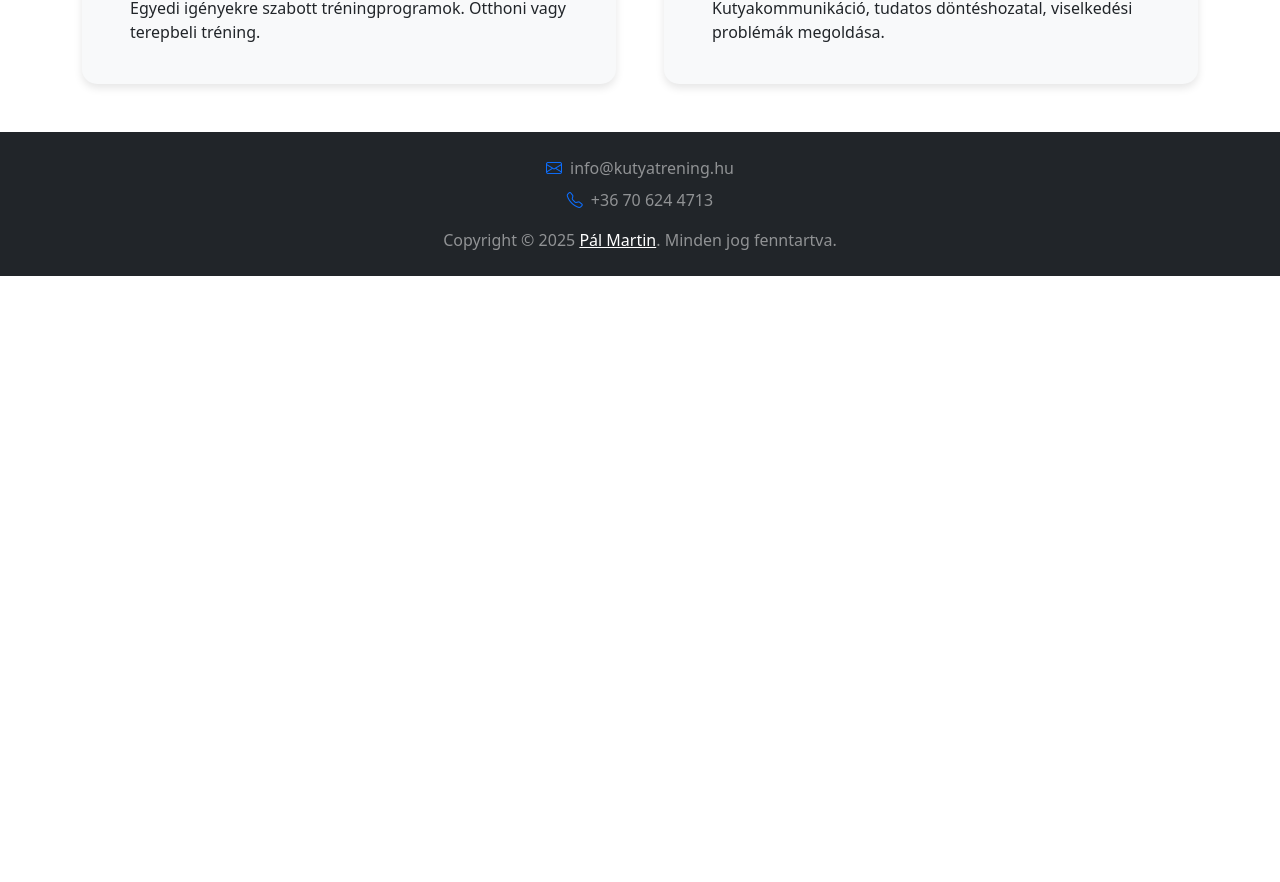
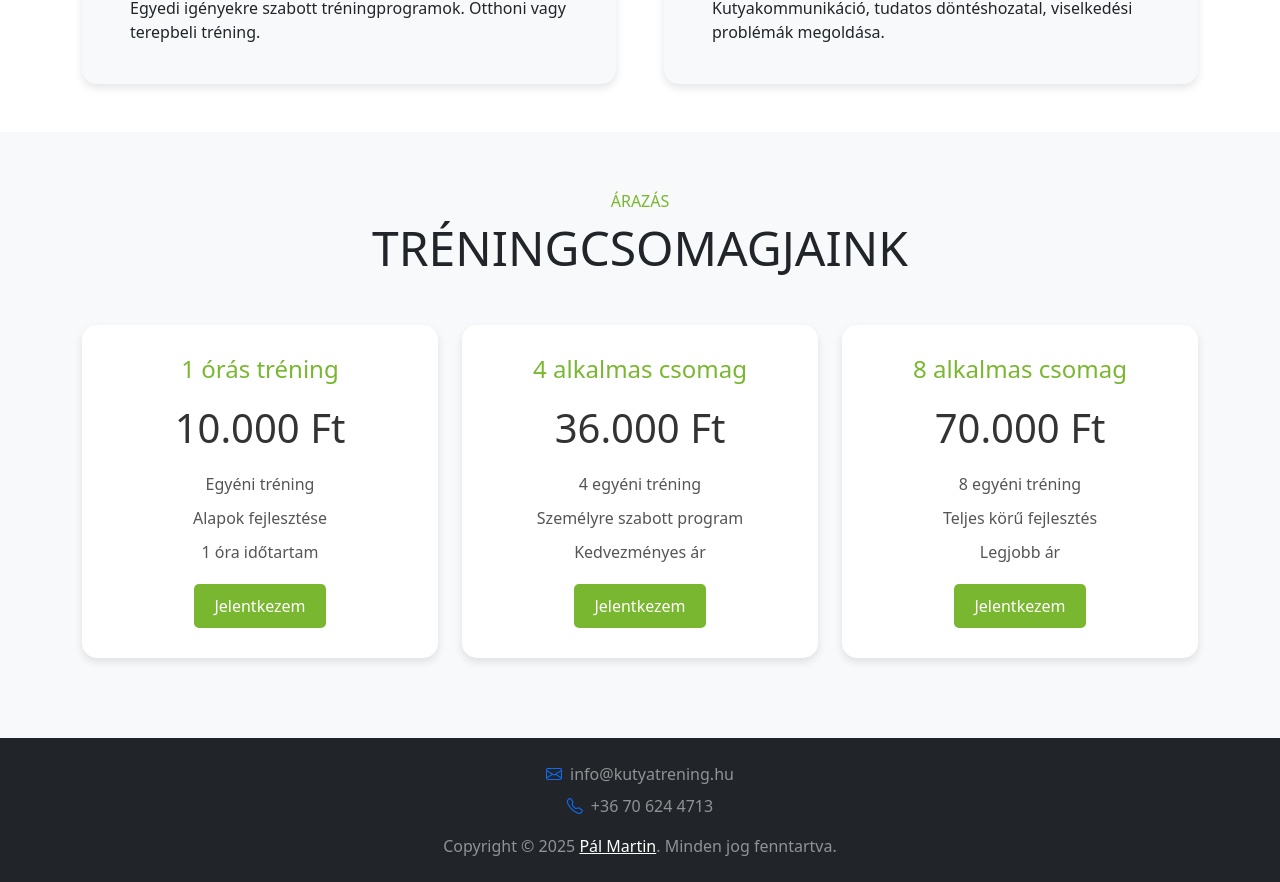
Before and after one commit to XY56L7/lang_tamas_dog_trainer, a React (Create React App) app: page / in a window 1280 px wide. Shown: the part 2996-3878 px from the top of the page. Before the commit the page ends 3272 px from the top, so only its background shows below. Built offline with nearby package versions, Linux system fonts and the light colour scheme.

Commit message:
Add the price component

```diff
--- a/src/App.tsx
+++ b/src/App.tsx
@@ -7,6 +7,7 @@ import Services from './Services';
 
 import Footer from './Footer';
 import './styles.css';
+import Pricing from './Pricing';
 
 const App = () => {
     return (
@@ -16,6 +17,7 @@ const App = () => {
             <Hero />
             <About />
             <Services />
+            <Pricing/>
             <Footer />
         </div>
     );
--- /dev/null
+++ b/src/Pricing.css
@@ -0,0 +1,64 @@
+/* Pricing.css */
+.pricing-section {
+    padding: 60px 0;
+    background-color: #f8f9fa; /* Világos háttérszín */
+}
+
+.pricing-card {
+    background: white;
+    border-radius: 15px;
+    box-shadow: 0 4px 8px rgba(0, 0, 0, 0.1);
+    padding: 30px;
+    text-align: center;
+    transition: transform 0.3s ease, box-shadow 0.3s ease;
+    margin-bottom: 20px; /* Térköz a kártyák között */
+}
+
+.pricing-card:hover {
+    transform: translateY(-10px);
+    box-shadow: 0 6px 12px rgba(0, 0, 0, 0.15);
+}
+
+.pricing-card h3 {
+    font-size: 1.5rem;
+    color: #7AB730; /* Zöld szín */
+    margin-bottom: 20px;
+}
+
+.pricing-card h2 {
+    font-size: 2.5rem;
+    color: #333;
+    margin-bottom: 20px;
+}
+
+.pricing-card ul {
+    list-style: none;
+    padding: 0;
+    margin-bottom: 20px;
+}
+
+.pricing-card ul li {
+    margin-bottom: 10px;
+    color: #555;
+}
+
+.pricing-card button {
+    background-color: #7AB730;
+    color: white;
+    border: none;
+    padding: 10px 20px;
+    border-radius: 5px;
+    cursor: pointer;
+    transition: background-color 0.3s ease;
+}
+
+.pricing-card button:hover {
+    background-color: #5a8f22; /* Sötétebb zöld hover esetén */
+}
+
+/* Responsive adjustments */
+@media (max-width: 767.98px) {
+    .pricing-card {
+        margin-bottom: 30px; /* Nagyobb térköz telefonon */
+    }
+}
--- a/src/Pricing.tsx
+++ b/src/Pricing.tsx
@@ -1,48 +1,57 @@
 import React from 'react';
+import './Pricing.css';
 
 const Pricing = () => {
     return (
-        <div className="container-fluid py-5">
+        <div className="pricing-section">
             <div className="container">
-                <div className="border-start border-5 border-primary ps-5 mb-5" style={{ maxWidth: '600px' }}>
-                    <h6 className="text-primary text-uppercase">Pricing Plan</h6>
-                    <h1 className="display-5 text-uppercase mb-0">Competitive Pricing For Pet Services</h1>
+                <div className="text-center mb-5">
+                    <h6 style={{ color: '#7AB730' }} className="text-uppercase">Árazás</h6>
+                    <h1 className="display-5 text-uppercase mb-0">Tréningcsomagjaink</h1>
                 </div>
-                <div className="row g-5">
-                    {[
-                        { title: 'Basic', price: 49, features: ['HTML5 & CSS3', 'Bootstrap v5'], excluded: ['Responsive Layout', 'Browsers Compatibility'] },
-                        { title: 'Standard', price: 99, features: ['HTML5 & CSS3', 'Bootstrap v5', 'Responsive Layout'], excluded: ['Browsers Compatibility'] },
-                        { title: 'Extended', price: 149, features: ['HTML5 & CSS3', 'Bootstrap v5', 'Responsive Layout', 'Browsers Compatibility'] },
-                    ].map((plan, index) => (
-                        <div className="col-lg-4" key={index}>
-                            <div className={`bg-light text-center pt-5 ${index === 1 ? '' : 'mt-lg-5'}`}>
-                                <h2 className="text-uppercase">{plan.title}</h2>
-                                <h6 className="text-body mb-5">The Best Choice</h6>
-                                <div className={`text-center ${index === 1 ? 'bg-dark' : 'bg-primary'} p-4 mb-2`}>
-                                    <h1 className="display-4 text-white mb-0">
-                                        <small className="align-top" style={{ fontSize: '22px', lineHeight: '45px' }}>$</small>
-                                        {plan.price}
-                                        <small className="align-bottom" style={{ fontSize: '16px', lineHeight: '40px' }}>/ Mo</small>
-                                    </h1>
-                                </div>
-                                <div className="text-center p-4">
-                                    {plan.features.map((feature, i) => (
-                                        <div className="d-flex align-items-center justify-content-between mb-1" key={i}>
-                                            <span>{feature}</span>
-                                            <i className="bi bi-check2 fs-4 text-primary"></i>
-                                        </div>
-                                    ))}
-                                    {plan.excluded?.map((excluded, i) => ( // Opcionális láncolás
-                                        <div className="d-flex align-items-center justify-content-between mb-1" key={i}>
-                                            <span>{excluded}</span>
-                                            <i className="bi bi-x fs-4 text-danger"></i>
-                                        </div>
-                                    ))}
-                                    <a href="" className="btn btn-primary text-uppercase py-2 px-4 my-3">Order Now</a>
-                                </div>
-                            </div>
+
+                <div className="row">
+                    {/* 1 órás tréning */}
+                    <div className="col-md-4">
+                        <div className="pricing-card">
+                            <h3>1 órás tréning</h3>
+                            <h2>10.000 Ft</h2>
+                            <ul>
+                                <li>Egyéni tréning</li>
+                                <li>Alapok fejlesztése</li>
+                                <li>1 óra időtartam</li>
+                            </ul>
+                            <button>Jelentkezem</button>
                         </div>
-                    ))}
+                    </div>
+
+                    {/* 4 alkalmas csomag */}
+                    <div className="col-md-4">
+                        <div className="pricing-card">
+                            <h3>4 alkalmas csomag</h3>
+                            <h2>36.000 Ft</h2>
+                            <ul>
+                                <li>4 egyéni tréning</li>
+                                <li>Személyre szabott program</li>
+                                <li>Kedvezményes ár</li>
+                            </ul>
+                            <button>Jelentkezem</button>
+                        </div>
+                    </div>
+
+                    {/* 8 alkalmas csomag */}
+                    <div className="col-md-4">
+                        <div className="pricing-card">
+                            <h3>8 alkalmas csomag</h3>
+                            <h2>70.000 Ft</h2>
+                            <ul>
+                                <li>8 egyéni tréning</li>
+                                <li>Teljes körű fejlesztés</li>
+                                <li>Legjobb ár</li>
+                            </ul>
+                            <button>Jelentkezem</button>
+                        </div>
+                    </div>
                 </div>
             </div>
         </div>
```
